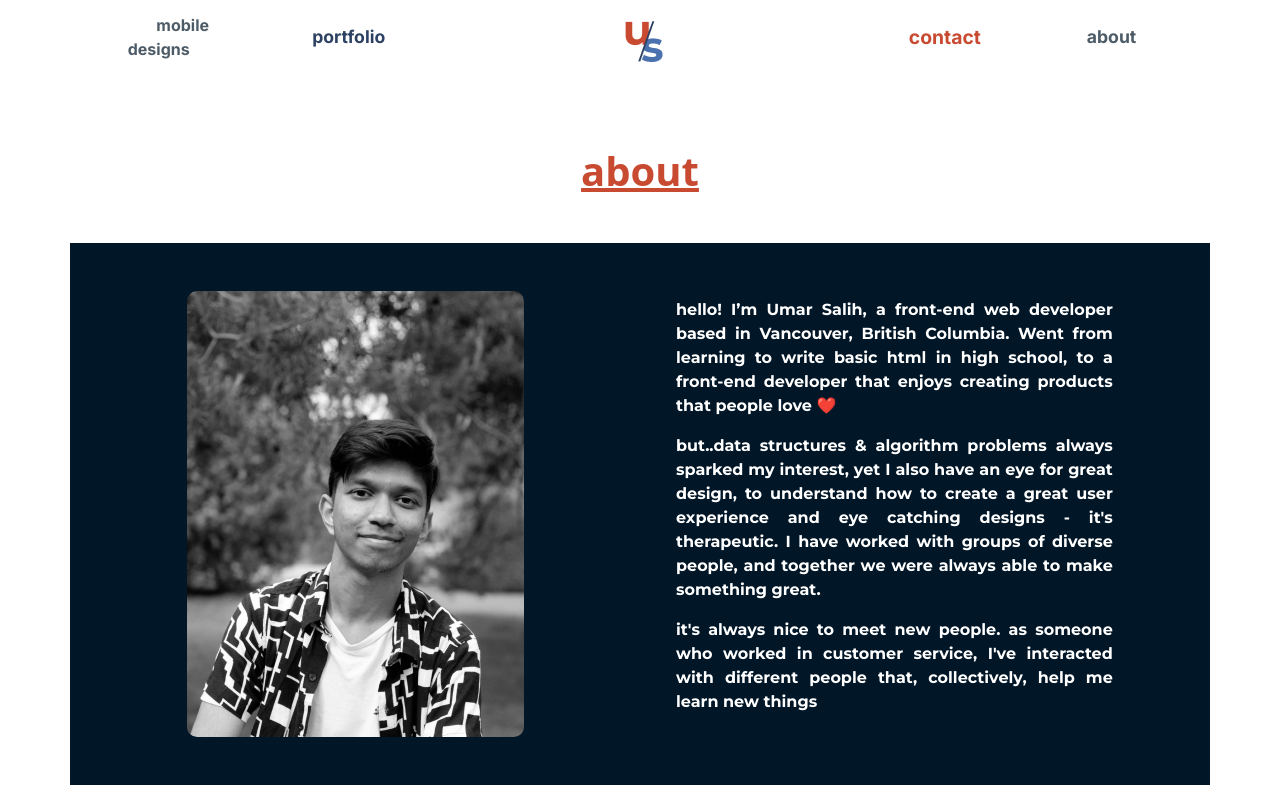
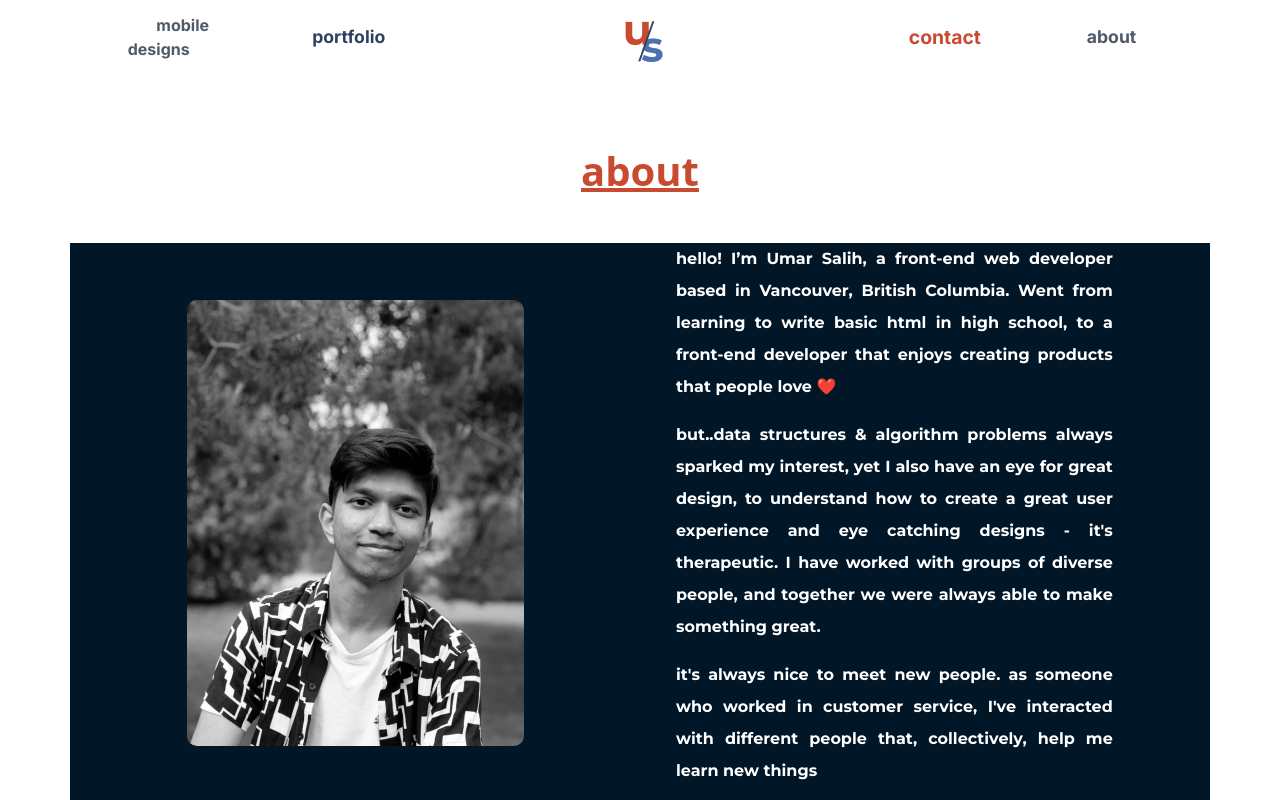
Before and after one commit to umarsalih/portfolio, a React (Create React App) app: page /about in a window 1280 px wide. Shown: the top 800 px of the page. Built offline with nearby package versions, Linux system fonts and the light colour scheme.

Commit message:
fix spacing in about.jsx

```diff
--- a/src/components/About/About.css
+++ b/src/components/About/About.css
@@ -33,7 +33,7 @@
 .profile-text p {
     font-weight: 600;
     width: 80%;
-    line-height: 1.em;
+    line-height: 2em;
     text-align: justify;
     font-family: 'Montserrat', sans-serif;
 }
```
